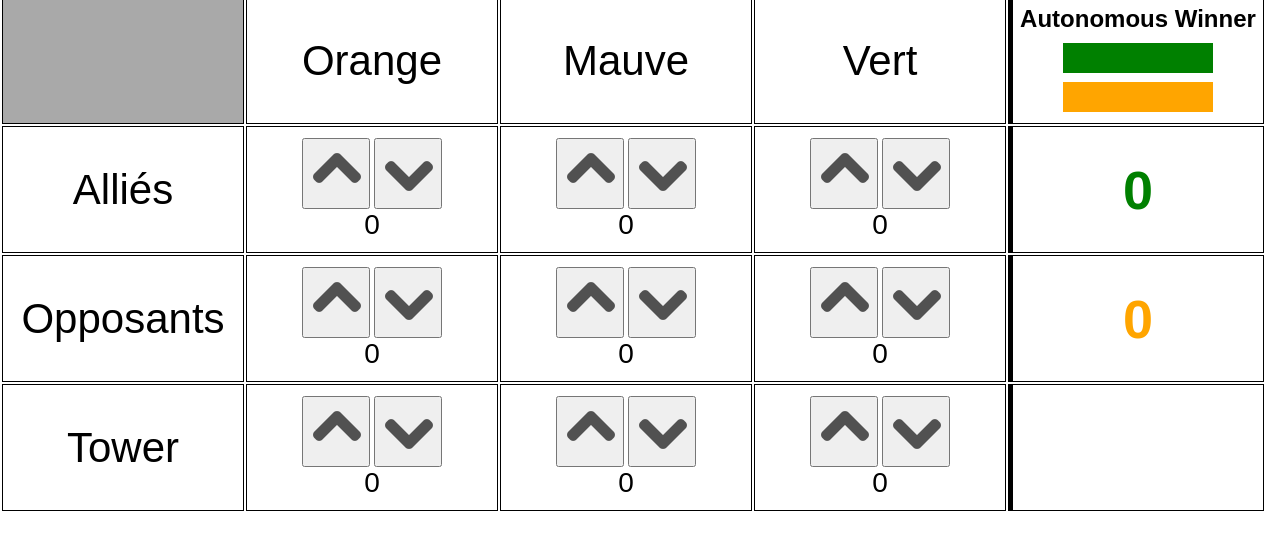
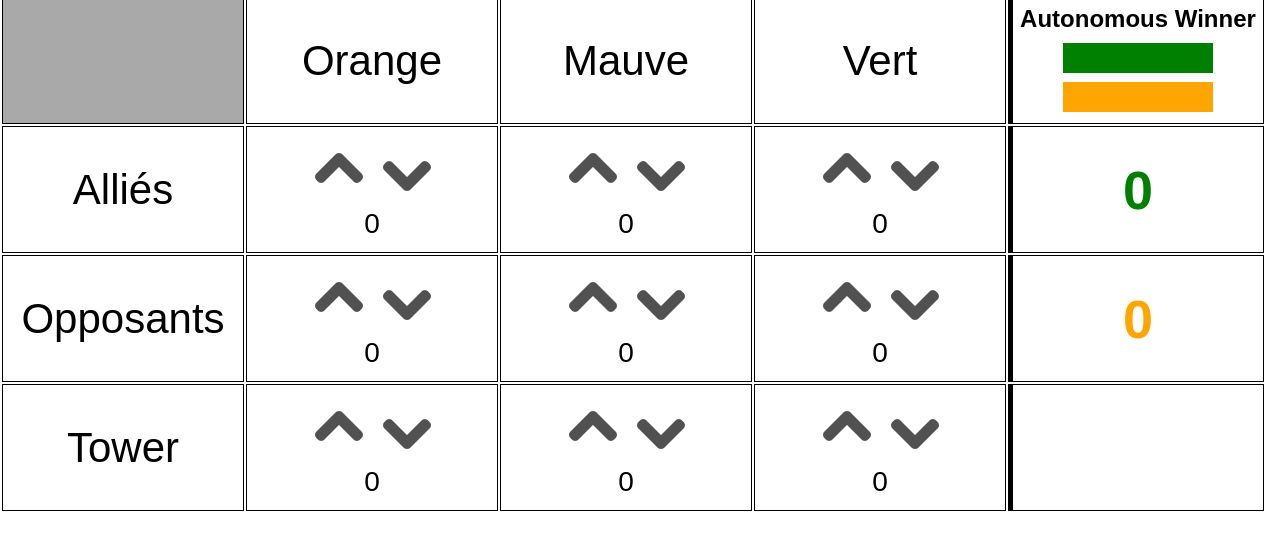
Before and after one commit to CamilBis/Tech-Drive-Coach, a plain HTML site: page index.html in a window 1280 px wide. Shown: the part 40-590 px from the top of the page. Drawn offline with Linux system fonts and the light colour scheme.

Commit message:
set button tags to a tags

```diff
--- a/index.html
+++ b/index.html
@@ -34,30 +34,30 @@
 				<tr>
 					<td class="subtitles slim-w"> Alliés </td>
 					<td>
-						<button class="up-button all-buttons" id="up-button-1">
+						<a class="up-button all-buttons" id="up-button-1">
 							<img src="images/up.png" class="button-image">
-						</button>
-						<button class="down-button all-buttons" id="down-button-1">
+						</a>
+						<a class="down-button all-buttons" id="down-button-1">
 							<img src="images/up.png" class="down-image">
-						</button>
+						</a>
 						<p class="medium" id="indicateur-1"></p>
 					</td>
 					<td>
-						<button class="up-button all-buttons" id="up-button-2">
+						<a class="up-button all-buttons" id="up-button-2">
 							<img src="images/up.png" class="button-image">
-						</button>
-						<button class="down-button all-buttons" id="down-button-2">
+						</a>
+						<a class="down-button all-buttons" id="down-button-2">
 							<img src="images/up.png" class="down-image">
-						</button>
+						</a>
 						<p class="medium" id="indicateur-2"></p>
 					</td>
 					<td>
-						<button class="up-button all-buttons" id="up-button-3">
+						<a class="up-button all-buttons" id="up-button-3">
 							<img src="images/up.png" class="button-image">
-						</button>
-						<button class="down-button all-buttons" id="down-button-3">
+						</a>
+						<a class="down-button all-buttons" id="down-button-3">
 							<img src="images/up.png" class="down-image">
-						</button>
+						</a>
 						<p class="medium" id="indicateur-3"></p>
 					</td>
 					<td class="other-td">
@@ -67,30 +67,30 @@
 				<tr>
 					<td class="subtitles slim-w"> Opposants </td>
 					<td>
-						<button class="up-button all-buttons" id="up-button-4">
+						<a class="up-button all-buttons" id="up-button-4">
 							<img src="images/up.png" class="button-image">
-						</button>
-						<button class="down-button all-buttons" id="down-button-4">
+						</a>
+						<a class="down-button all-buttons" id="down-button-4">
 							<img src="images/up.png" class="down-image">
-						</button>
+						</a>
 						<p class="medium" id="indicateur-4"></p>
 					</td>
 					<td>
-						<button class="up-button all-buttons" id="up-button-5">
+						<a class="up-button all-buttons" id="up-button-5">
 							<img src="images/up.png" class="button-image">
-						</button>
-						<button class="down-button all-buttons" id="down-button-5">
+						</a>
+						<a class="down-button all-buttons" id="down-button-5">
 							<img src="images/up.png" class="down-image">
-						</button>
+						</a>
 						<p class="medium" id="indicateur-5"></p>
 					</td>
 					<td>
-						<button class="up-button all-buttons" id="up-button-6">
+						<a class="up-button all-buttons" id="up-button-6">
 							<img src="images/up.png" class="button-image">
-						</button>
-						<button class="down-button all-buttons" id="down-button-6">
+						</a>
+						<a class="down-button all-buttons" id="down-button-6">
 							<img src="images/up.png" class="down-image">
-						</button>
+						</a>
 						<p class="medium" id="indicateur-6"></p>
 					</td>
 					<td class="other-td">
@@ -100,30 +100,30 @@
 				<tr>
 					<td class="subtitles slim-w"> Tower </td>
 					<td>
-						<button class="up-button all-buttons" id="up-button-7">
+						<a class="up-button all-buttons" id="up-button-7">
 							<img src="images/up.png" class="button-image">
-						</button>
-						<button class="down-button all-buttons" id="down-button-7">
+						</a>
+						<a class="down-button all-buttons" id="down-button-7">
 							<img src="images/up.png" class="down-image">
-						</button>
+						</a>
 						<p class="medium" id="indicateur-7"></p>
 					</td>
 					<td>
-						<button class="up-button all-buttons" id="up-button-8">
+						<a class="up-button all-buttons" id="up-button-8">
 							<img src="images/up.png" class="button-image">
-						</button>
-						<button class="down-button all-buttons" id="down-button-8">
+						</a>
+						<a class="down-button all-buttons" id="down-button-8">
 							<img src="images/up.png" class="down-image">
-						</button>
+						</a>
 						<p class="medium" id="indicateur-8"></p>
 					</td>
 					<td>
-						<button class="up-button all-buttons" id="up-button-9">
+						<a class="up-button all-buttons" id="up-button-9">
 							<img src="images/up.png" class="button-image">
-						</button>
-						<button class="down-button all-buttons" id="down-button-9">
+						</a>
+						<a class="down-button all-buttons" id="down-button-9">
 							<img src="images/up.png" class="down-image">
-						</button>
+						</a>
 						<p class="medium" id="indicateur-9"></p>
 					</td>
 					<td class="other-td">
```
